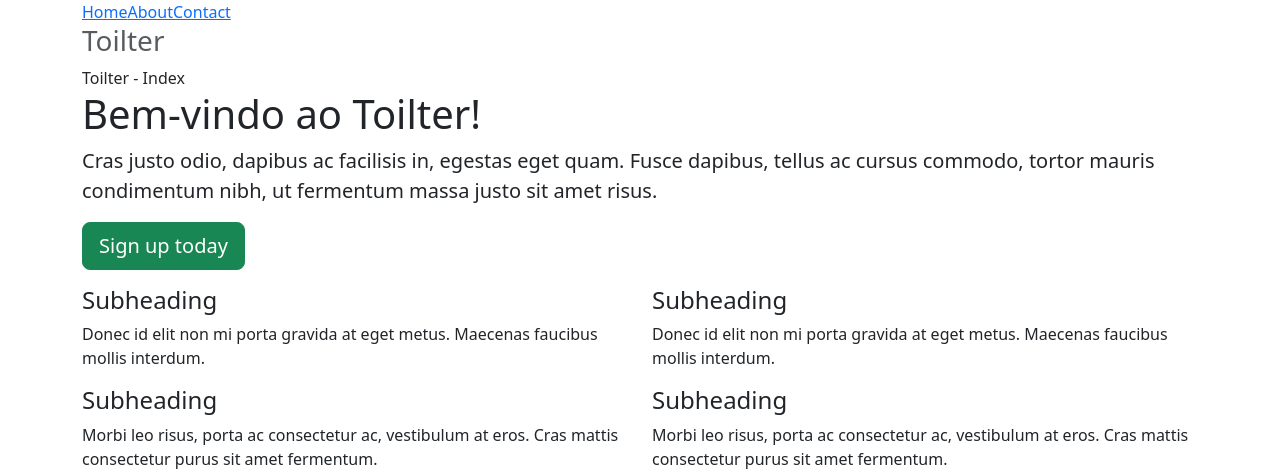
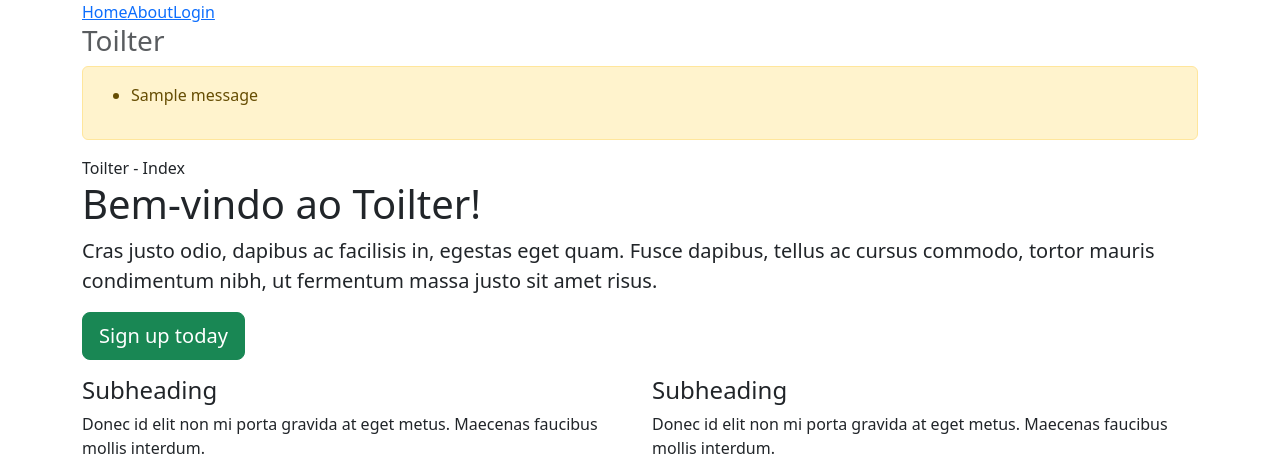
Before and after one commit to igorlfs/basic-flask, a Flask app: page / in a window 1280 px wide. Shown: the top 469 px of the page. Run offline with Flask 3, Linux system fonts and the light colour scheme; tables that the repository leaves empty hold one stand-in row (values such as "Sample post"); one stand-in notice (Sample message) is shown.

Commit message:
last lesson

```diff
--- a/pyproject.toml
+++ b/pyproject.toml
@@ -12,6 +12,7 @@ flask-sqlalchemy = "^3.0.5"
 flask-migrate = "^4.0.4"
 install = "^1.3.5"
 flask-wtf = "^1.1.1"
+flask-login = "^0.6.2"
 
 
 [build-system]
--- a/src/__init__.py
+++ b/src/__init__.py
@@ -1,4 +1,5 @@
 from flask import Flask
+from flask_login import LoginManager
 from flask_migrate import Migrate
 from flask_sqlalchemy import SQLAlchemy
 
@@ -6,6 +7,7 @@ app = Flask(__name__)
 app.config.from_object("config")
 db = SQLAlchemy(app)
 migrate = Migrate(app, db)
+lm = LoginManager(app)
 
 from src.controllers import default
 from src.models import forms, tables
--- a/src/controllers/default.py
+++ b/src/controllers/default.py
@@ -1,6 +1,7 @@
-from flask import render_template
+from flask import flash, redirect, render_template, url_for
+from flask_login import login_required, login_user, logout_user
 
-from src import app, db
+from src import app, lm
 from src.models.forms import LoginForm
 from src.models.tables import User
 
@@ -11,14 +12,31 @@ def index():
     return render_template("index.html")
 
 
+@lm.user_loader
+def load_user(user_id):
+    return User.query.filter_by(id=user_id).first()
+
+
 @app.route("/login", methods=["GET", "POST"])
 def login():
     form = LoginForm()
     if form.validate_on_submit():
-        print(form.username.data)
-    else:
-        print(form.errors)
+        user = User.query.filter_by(username=form.username.data).first()
+        if user and user.password == form.password.data:
+            login_user(user)
+            flash("Logged in.")
+            return redirect(url_for("index"))
+        else:
+            flash("Invalid Login.")
     return render_template("login.html", form=form)
+
+
+@app.route("/logout")
+@login_required
+def logout():
+    logout_user()
+    flash("Logged out")
+    return redirect("index")
 
 
 # @app.route("/teste")
--- a/src/templates/base.html
+++ b/src/templates/base.html
@@ -27,11 +27,27 @@
                 <ul class="nav nav-pills pull-right">
                     <li role="presentation" class="active"><a href="#">Home</a></li>
                     <li role="presentation"><a href="#">About</a></li>
-                    <li role="presentation"><a href="#">Contact</a></li>
+                    {% if current_user.is_authenticated %}
+                    <li><a href="{{ url_for('logout') }}">Logout</a></li>
+                    {% else %}
+                    <li><a href="{{ url_for('login') }}">Login</a></li>
+                    {% endif %}
                 </ul>
             </nav>
             <h3 class="text-muted">Toilter</h3>
         </div>
+
+        {% with messages = get_flashed_messages(with_categories=true) %}
+        {% if messages %}
+        <div class="alert alert-warning">
+            <ul class=flashes>
+                {% for category, message in messages %}
+                <li class="{{ category }}">{{ message }}</li>
+                {% endfor %}
+            </ul>
+        </div>
+        {% endif %}
+        {% endwith %}
 
         {% block content %}
         {% endblock %}
```
Also changed, not shown: src/models/tables.py (+15 -0 lines), 1 other file.
